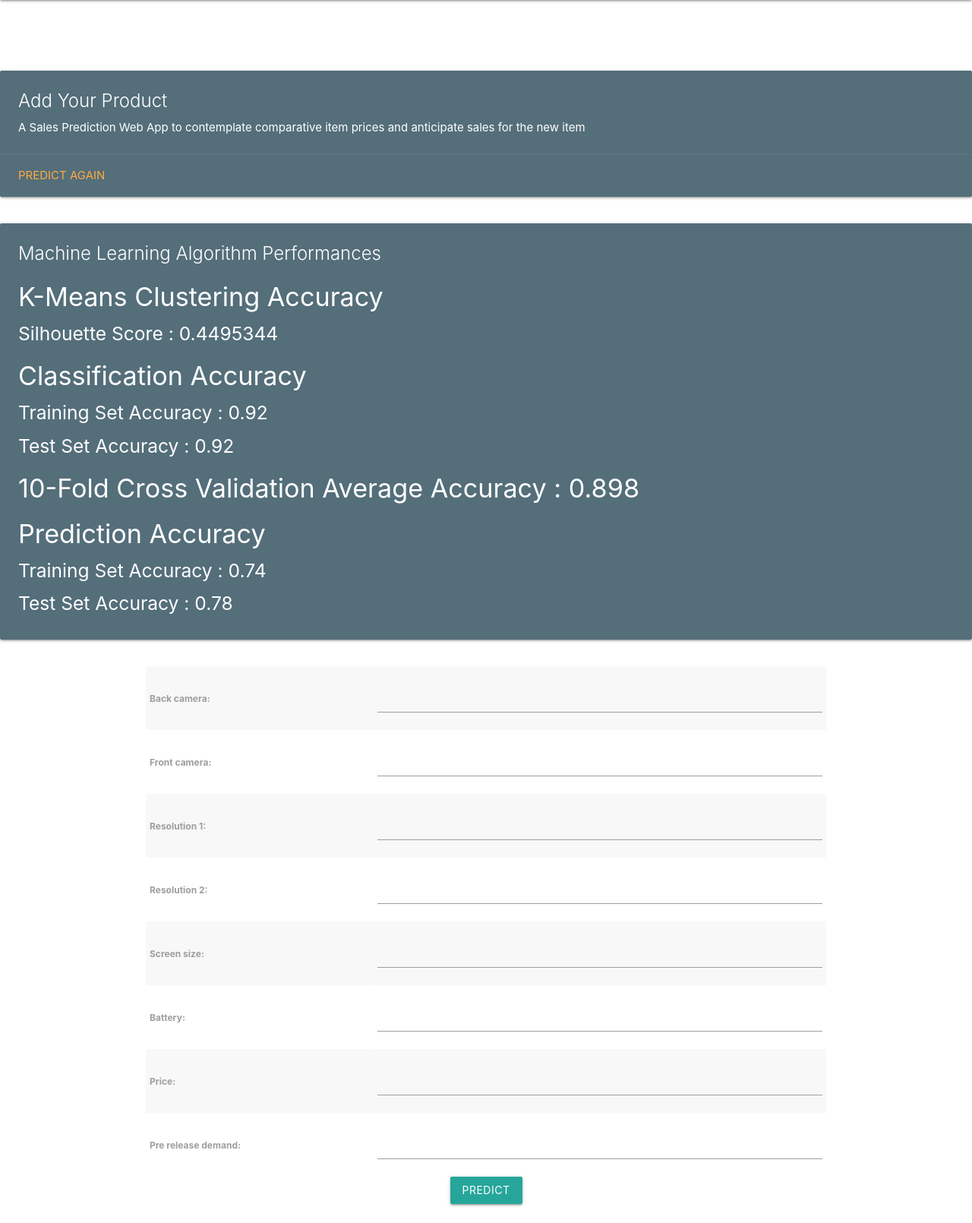
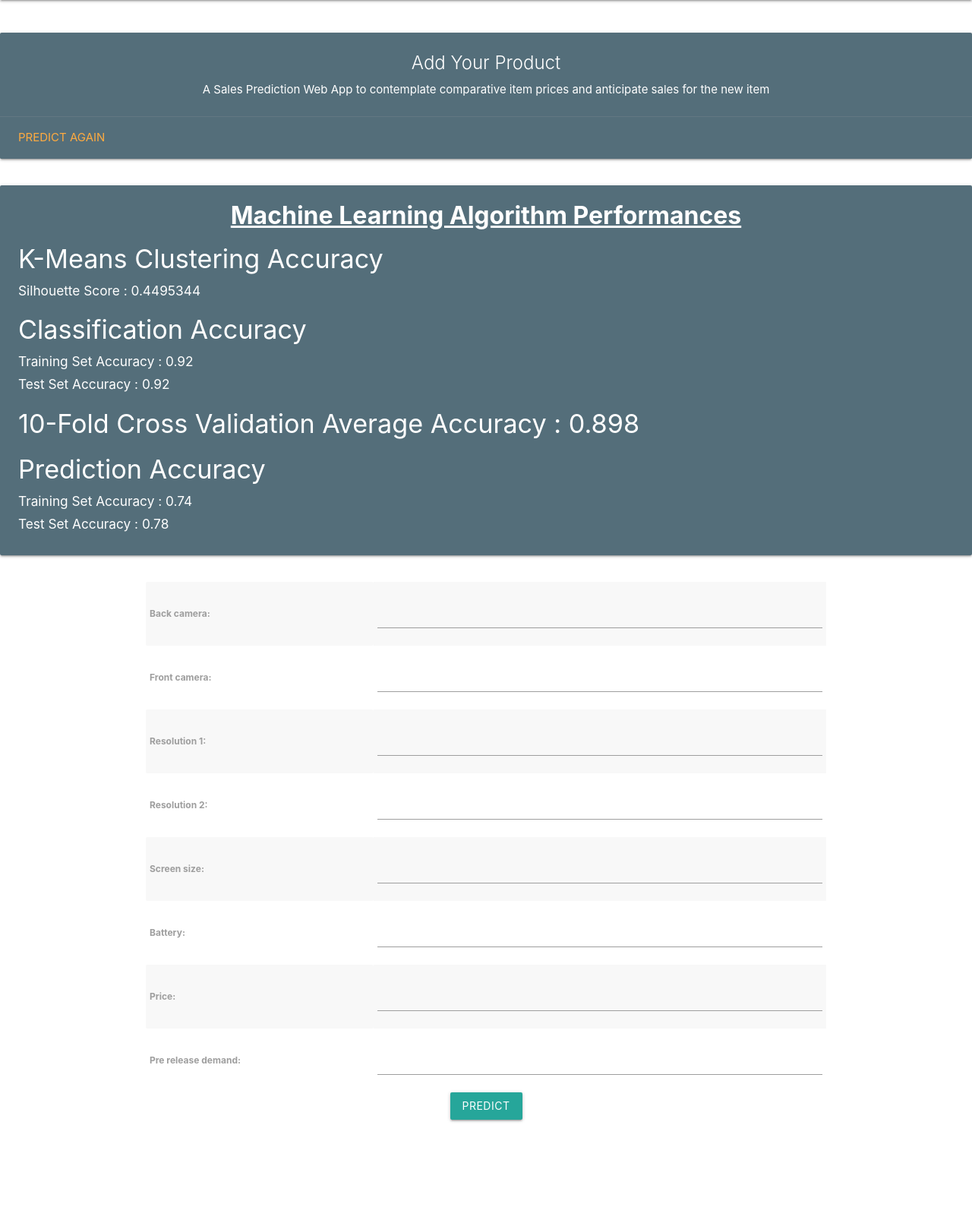
Before and after one commit to rshrc/sales-forecast-ml, a Django app: page / in a window 1280 px wide. Shown: the part 64-1674 px from the top of the page at 76% size. After the commit the page ends 1541 px from the top, so only its background shows below. Run offline with Django 3.2, Linux system fonts and the light colour scheme; parts of the project's set-up code (start-up, migrations or seed data) failed here and were passed over.

Commit message:
UI Update - CC Vasisth Bhusan

```diff
--- a/predict/templates/predict/add_product.html
+++ b/predict/templates/predict/add_product.html
@@ -2,9 +2,9 @@
 
 <head>
     <title>Add a Product</title>
-    <!-- Compiled and minified CSS -->
     <link rel="stylesheet" href="https://cdnjs.cloudflare.com/ajax/libs/materialize/1.0.0-rc.2/css/materialize.min.css">
-
+    <link rel="stylesheet" href="https://unpkg.com/aos@next/dist/aos.css"/>
+    <link href="https://unpkg.com/aos@2.3.1/dist/aos.css" rel="stylesheet">
     <script src="https://cdnjs.cloudflare.com/ajax/libs/materialize/1.0.0-rc.2/js/materialize.min.js"></script>
 </head>
 
@@ -19,13 +19,14 @@
         </ul>
     </div>
 </nav>
-<div class="site-wrapper" style="margin-top:75px;">
+<div class="site-wrapper" style="margin-top:-25px;">
 
     {% if product_added %}
         <div class="row">
             <div class="col-sm-4">
+                <div data-aos="fade-in">
                     <div class="card blue-grey darken-1">
-                    <div class="card-content white-text">
+                        <div class="card-content white-text" style="text-align: center;">
                             {% if cluster_assigned == 0 %}
                                 <h3>0th Cluster Assigned</h3>
                             {% else %}
@@ -39,18 +40,21 @@
                     </div>
                 </div>
             </div>
+        </div>
     {% else %}
         <div class="text-center"
              style="background-color: rgba(255,255,255,0.8);border-radius:50px;margin-top:50px;padding-top:10px;padding-bottom:10px;">
 
-            <div class="row">
+
+            <div class="row" style="width: -moz-fit-content;">
                 <div class="col-sm-4">
                     <div class="card blue-grey darken-1">
-                        <div class="card-content white-text">
+                        <div class="card-content white-text" style="text-align: center;">
                             <span class="flow-text">
                                 <span class="card-title">Add Your Product</span>
                             </span>
-                            <p>A Sales Prediction Web App to contemplate comparative item prices and anticipate sales
+                            <p>A Sales Prediction Web App to contemplate comparative item prices and anticipate
+                                sales
                                 for the
                                 new item</p>
                         </div>
@@ -61,22 +65,25 @@
                 </div>
             </div>
 
-            <div class="row">
+
+            <div class="row" style="width: -moz-fit-content;">
                 <div class="col-sm-4">
                     <div class="card blue-grey darken-1">
                         <div class="card-content white-text">
                             <span class="flow-text">
-                                <span class="card-title">Machine  Learning Algorithm Performances</span>
-                            </span>
+                                <u>
+                                <span class="card-title"
+                                      style="text-align: center; font-weight: bold; font-size: 32px;">Machine  Learning Algorithm Performances</span>
+                            </span></u>
                             <p><h4>K-Means Clustering Accuracy </h4>
-                            <h5>Silhouette Score : 0.4495344</h5>
+                            <h6>Silhouette Score : 0.4495344</h6>
                             <h4>Classification Accuracy</h4>
-                            <h5>Training Set Accuracy : 0.92</h5></p>
-                            <h5>Test Set Accuracy : 0.92</h5>
+                            <h6>Training Set Accuracy : 0.92</h6></p>
+                            <h6>Test Set Accuracy : 0.92</h6>
                             <h4>10-Fold Cross Validation Average Accuracy : 0.898</h4>
                             <h4>Prediction Accuracy</h4>
-                            <h5>Training Set Accuracy : 0.74</h5></p>
-                            <h5>Test Set Accuracy : 0.78</h5>
+                            <h6>Training Set Accuracy : 0.74</h6></p>
+                            <h6>Test Set Accuracy : 0.78</h6>
                         </div>
                     </div>
                 </div>
@@ -99,5 +106,8 @@
     {% endif %}
 </div>
 </body>
-
+<script>
+    AOS.init();
+</script>
+<script src="https://unpkg.com/aos@2.3.1/dist/aos.js"></script>
 </html>
```
Lines whose indentation alone changed are shown as unchanged.
